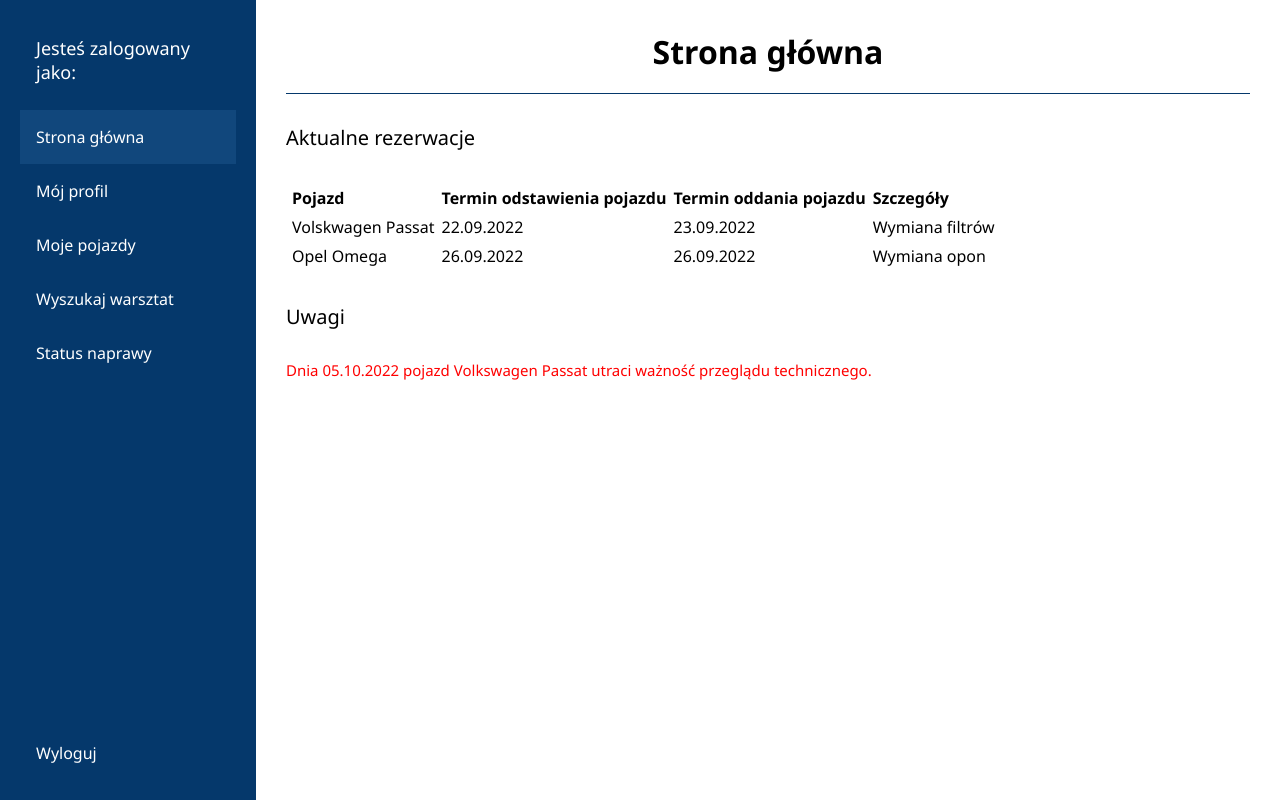
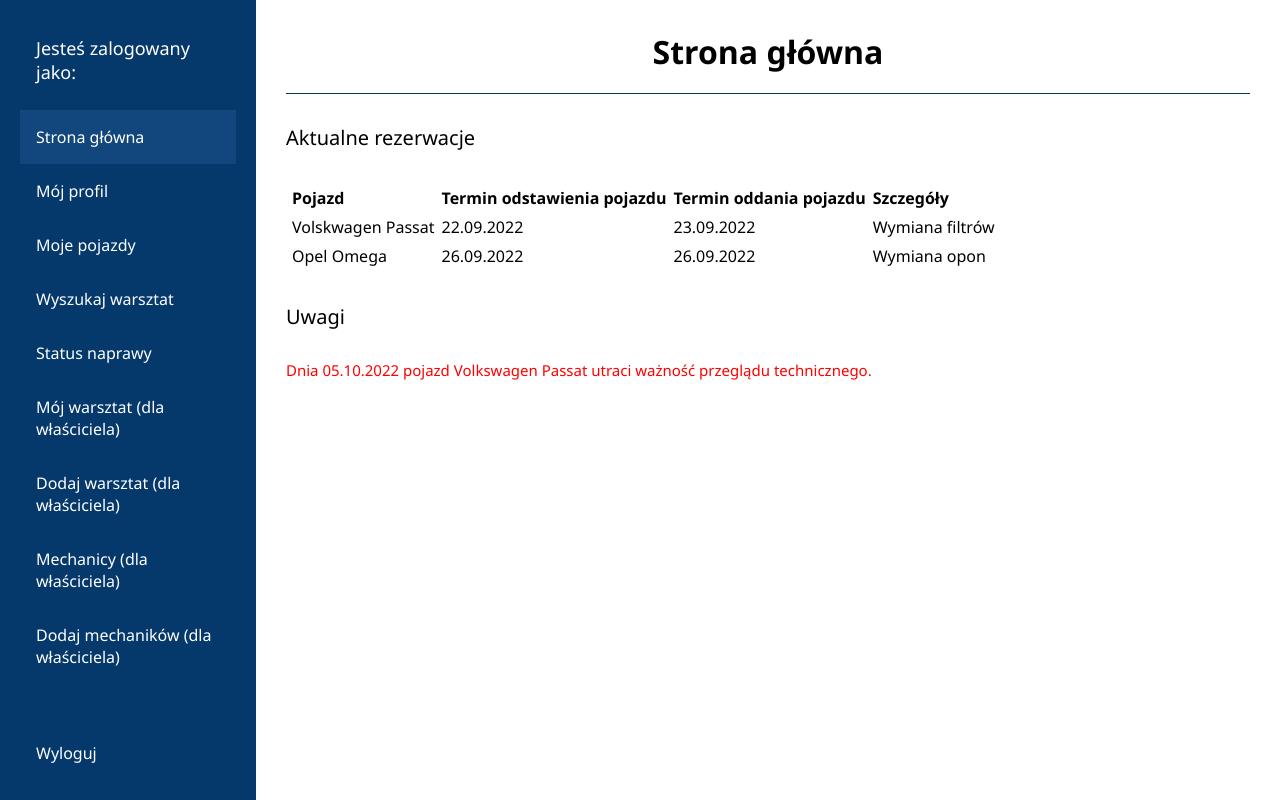
Before and after one commit to MichalWolnyDev/carservice-app, a Vue app: page / in a window 1280 px wide. Built offline with nearby package versions, Linux system fonts and the light colour scheme; no server answers; sample sign-in values are in the browser's storage; what v-calendar would draw is missing.

Commit message:
dodanie widoków właściciela

```diff
--- a/src/components/Menu.vue
+++ b/src/components/Menu.vue
@@ -24,6 +24,18 @@
         </router-link>
         <router-link to="/status">
           <div class="menu__item">Status naprawy</div>
+        </router-link>
+        <router-link to="/warsztat">
+          <div class="menu__item">Mój warsztat (dla właściciela)</div>
+        </router-link>
+        <router-link to="/dodajwarsztat">
+          <div class="menu__item">Dodaj warsztat (dla właściciela)</div>
+        </router-link>
+        <router-link to="/mechanicy">
+          <div class="menu__item">Mechanicy (dla właściciela)</div>
+        </router-link>
+        <router-link to="/dodajmechanika">
+          <div class="menu__item">Dodaj mechaników (dla właściciela)</div>
         </router-link>
         <div class="menu__item menu__item-bottom" @click="logout">Wyloguj</div>
       </div>
--- a/src/router/index.js
+++ b/src/router/index.js
@@ -43,6 +43,26 @@ const routes = [
         path: '/pojazdy',
         name: 'Moje pojazdy',
         component: () => import(/* webpackChunkName: "status" */ '../views/Pojazdy.vue')
+      },
+      {
+        path: '/warsztat',
+        name: 'Mój warsztat',
+        component: () => import(/* webpackChunkName: "status" */ '../views/Warsztat.vue')
+      },
+      {
+        path: '/dodajwarsztat',
+        name: 'Dodaj warsztat',
+        component: () => import(/* webpackChunkName: "status" */ '../views/Dodajwarsztat.vue')
+      },
+      {
+        path: '/mechanicy',
+        name: 'Mechanicy',
+        component: () => import(/* webpackChunkName: "status" */ '../views/Mechanicy.vue')
+      },
+      {
+        path: '/dodajmechanika',
+        name: 'Dodaj mechaników',
+        component: () => import(/* webpackChunkName: "status" */ '../views/Dodajmechanika.vue')
       }
     ]
   }
--- /dev/null
+++ b/src/views/Dodajmechanika.vue
@@ -0,0 +1,6 @@
+<template>
+  <div>
+    <h2 class="title title__h2 text__center">Dodaj mechaników (dla właściciela)</h2>
+
+  </div>
+</template>
--- /dev/null
+++ b/src/views/Dodajwarsztat.vue
@@ -0,0 +1,6 @@
+<template>
+  <div>
+    <h2 class="title title__h2 text__center">Dodaj warsztat (dla właściciela)</h2>
+
+  </div>
+</template>
--- /dev/null
+++ b/src/views/Mechanicy.vue
@@ -0,0 +1,6 @@
+<template>
+  <div>
+    <h2 class="title title__h2 text__center">Mechanicy (dla właściciela)</h2>
+
+  </div>
+</template>
--- /dev/null
+++ b/src/views/Warsztat.vue
@@ -0,0 +1,6 @@
+<template>
+  <div>
+    <h2 class="title title__h2 text__center">Mój warsztat (dla właściciela)</h2>
+
+  </div>
+</template>
```
